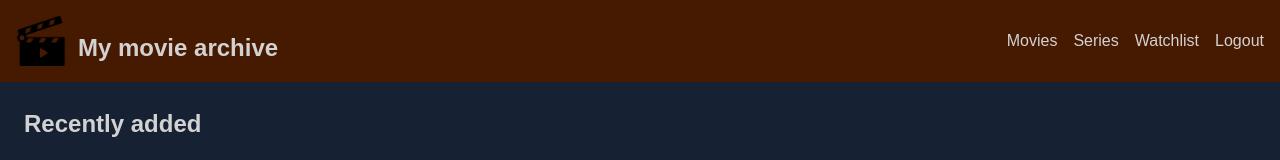
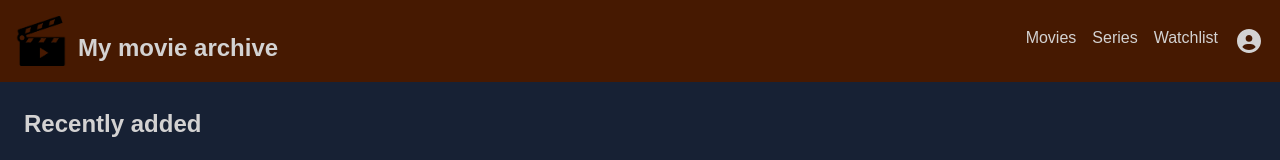
Before and after one commit to emapepic/movie-archive, a Next.js app: page / in a window 1280 px wide. Shown: the top 160 px of the page. Built offline with nearby package versions, Linux system fonts and the light colour scheme; no server answers.

Commit message:
added account icon

```diff
--- /dev/null
+++ b/components/AccountMenu.tsx
@@ -0,0 +1,49 @@
+'use client';
+
+import { useState, useRef, useEffect } from "react";
+import { createClient } from "@/utils/supabase/client";
+import { useRouter } from "next/navigation";
+import Image from "next/image";
+import accountIcon from "@/public/images/account-icon.svg";
+
+export default function AccountMenu() {
+    const [isOpen, setIsOpen] = useState(false);
+    const menuRef = useRef<HTMLDivElement>(null);
+
+    const supabase = createClient();
+    const router = useRouter();
+
+    useEffect(() => {
+        function handleClickOutside(event: MouseEvent) {
+            if (menuRef.current && !menuRef.current.contains(event.target as Node)) {
+                setIsOpen(false);
+            }
+        }
+
+        document.addEventListener("mousedown", handleClickOutside);
+        return () => document.removeEventListener("mousedown", handleClickOutside);
+    }, []);
+
+    const handleLogout = async () => {
+      const { error } = await supabase.auth.signOut();
+
+      if (error) {
+        alert("Error: " + error.message);
+      } else {
+        router.refresh();
+        router.push("/login");
+      }
+    };
+
+    return (
+        <div ref={menuRef} className="relative">
+            <Image src={accountIcon} alt="account" width={30} height={30} className="cursor:pointer" onClick={() => setIsOpen(prev => !prev)} />
+            {isOpen && (
+                <div className="absolute right-0 mt-2 w-40 flex flex-col items-start gap-5 p-5 bg-background border border-foreground rounded-lg">
+                    <p onClick={() => setIsOpen(false)}>✎ Edit profile</p>
+                    <button onClick={handleLogout}>➜] Logout</button>
+                </div>
+            )}
+        </div>
+    );
+}
--- a/components/header.tsx
+++ b/components/header.tsx
@@ -1,5 +1,5 @@
 import Image from 'next/image';
-import Nav from '../components/nav';
+import Nav from './nav';
 import Link from 'next/link';
 
 export default function Header() {
--- a/components/nav.tsx
+++ b/components/nav.tsx
@@ -1,24 +1,7 @@
-'use client';
-
-import { createClient } from "@/utils/supabase/client";
 import Link from "next/link";
-import { useRouter } from "next/navigation";
+import AccountMenu from "./AccountMenu";
 
 export default function Nav() {
-    const supabase = createClient();
-    const router = useRouter();
-
-    const handleLogout = async () => {
-      const { error } = await supabase.auth.signOut();
-
-      if (error) {
-        alert("Greška: " + error.message);
-      } else {
-        router.refresh();
-        router.push("/login");
-      }
-    };
-
     return (
         <nav className='flex flex-row gap-4 cursor-pointer'>
           <ul className='flex flex-row list-none gap-4'>
@@ -31,8 +14,8 @@ export default function Nav() {
             <li>
               <Link href="/watchlist">Watchlist</Link>
             </li>
+            <AccountMenu />
           </ul>
-          <button onClick={handleLogout}>Logout</button>
         </nav>
     );
 }
```
Also changed, not shown: public/images/account-icon.svg (added).
